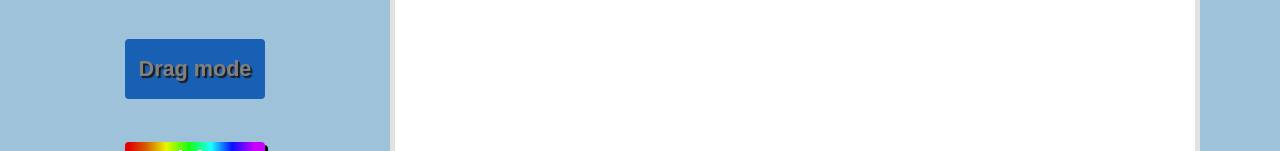
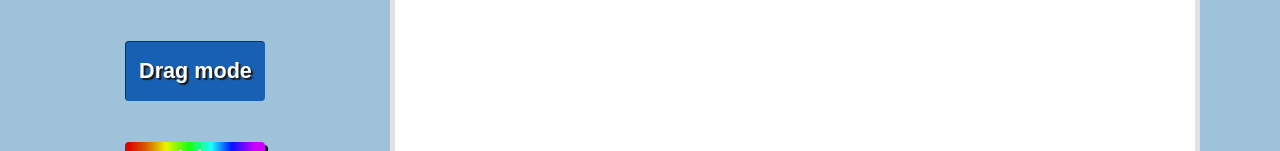
Before and after one commit to weBidji/etch-a-sketch, a plain HTML site: page index.html in a window 1280 px wide. Both pictures are taken after a click on the button "Drag mode". Shown: the part 378-529 px from the top of the page. Drawn offline with Linux system fonts and the light colour scheme; a web font is replaced by a local one.

Commit message:
refined button press effects

```diff
--- a/style.css
+++ b/style.css
@@ -65,37 +65,44 @@ h1{
     font-family:var(--madimi);
     font-weight:900;
     box-shadow:3px 3px rgba(0, 0, 0, 0.993);
-    transition:transform 0.15s;
-    transition:box-shadow 0.15s;
+    /* transition:transform 0.15s, */
+    transition:box-shadow 0.20s, border 0.08s, transform 0.20s;
 
 
 }
 
 .rainbow-btn {
     background: linear-gradient( 89.7deg, rgba(223,0,0,1) 2.7%, rgba(214,91,0,1) 15.1%, rgba(233,245,0,1) 29.5%, rgba(23,255,17,1) 45.8%, rgba(29,255,255,1) 61.5%, rgba(5,17,255,1) 76.4%, rgba(202,0,253,1) 92.4% );
-    /* transition:background 0.5s ease-in-out; */
-    transition:transform 0.15s;
-    transition:box-shadow 0.15s;
+
+    transition:transform 0.25s, box-shadow 0.25s, background 0.5s;
+
 
 }
 
 .black{
     background:black;
-    /* transition:background 0.5s ease-in-out; */
+    transition:transform 0.25s, box-shadow 0.25s, background 0.5s;
+
 }
 
 
 
 .button-active{
     box-shadow:none;
-    transform:translateY(-1px);
-    color:grey;
+    transform:translateY(1px);
+    box-sizing:border-box;
+
+    border-top: 1px inset rgb(0, 13, 37, 0.5);
+    border-left:1px inset rgb(0, 13, 37, 0.5);
+
+
 
 }
 
 .button-press{
     box-shadow:none;
-    transform:translateY(-1px);
+    transform:translateY(1px);
+    /* transition:box-shadow 0.15s, border 0.15s, transform 0.15s; */
 
 }
 .button:hover{
```
